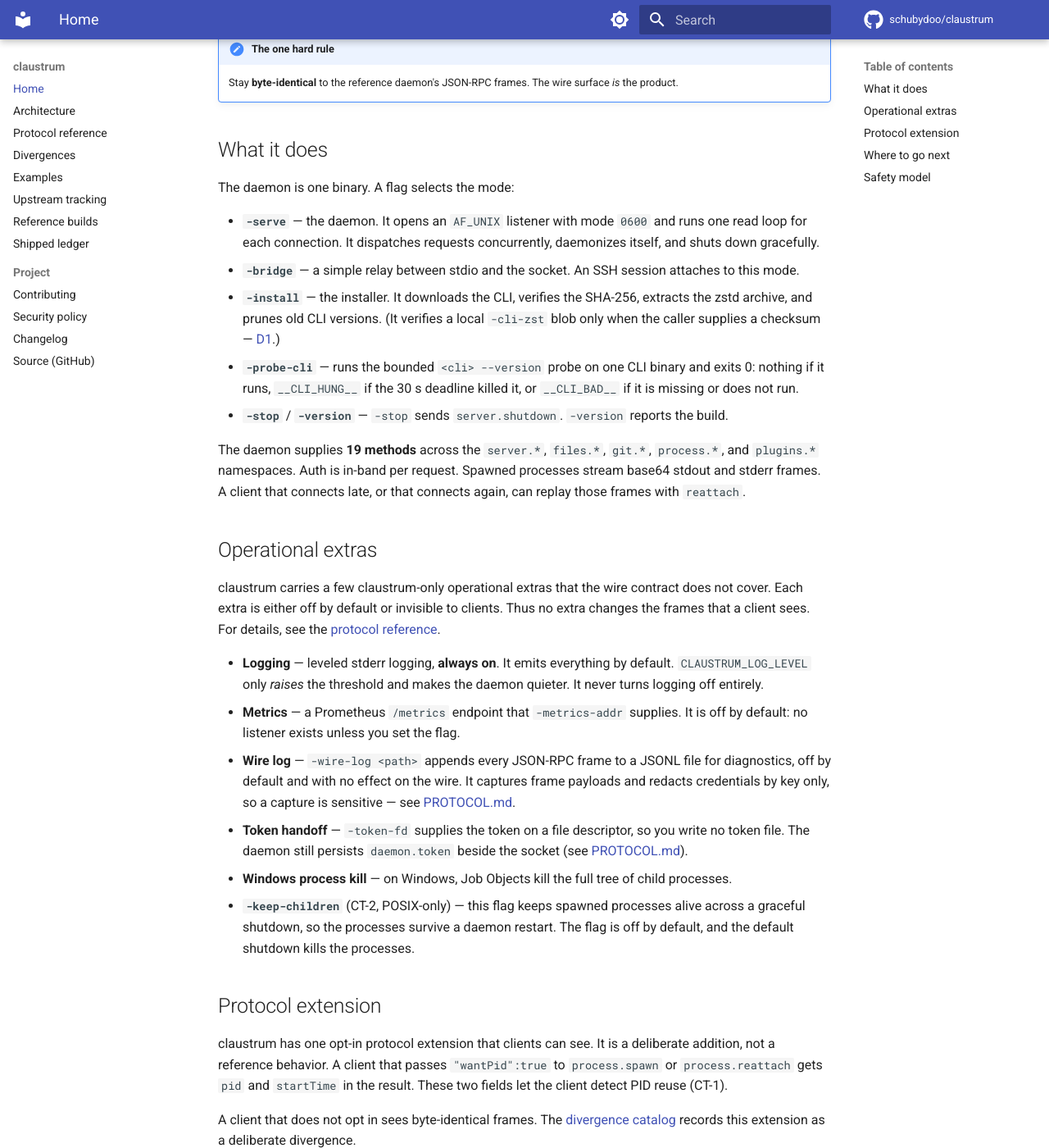
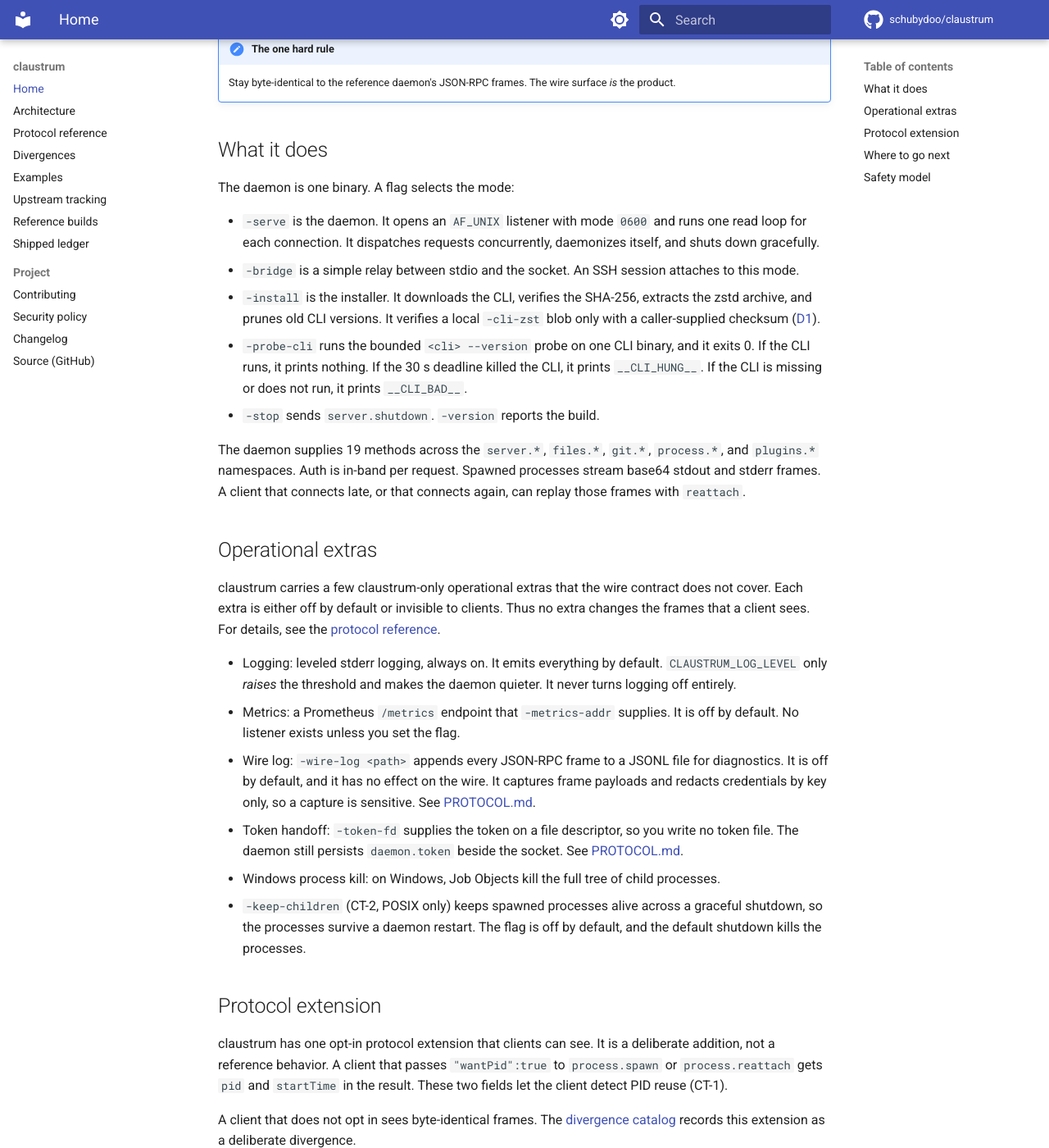
Before and after one commit to schubydoo/claustrum, an MkDocs documentation site: the page built from docs/index.md, in a window 1280 px wide and 1400 px high, scrolled down 328 px. Shown: the whole window at 82% size. Built offline with MkDocs 1.6.1 and Material for MkDocs 9.7.7, drawn with Linux system fonts in a browser that asks for light colours; comment, search, counter and statistics services are not loaded; some of the changed text lies outside the part shown.

Commit message:
docs: rewrite docs/index.md in simple English
Co-Authored-By: Claude Fable 5.1 <noreply@anthropic.com>

```diff
--- a/docs/index.md
+++ b/docs/index.md
@@ -1,6 +1,6 @@
 # claustrum
 
-A tiny, **dependency-light Go daemon**. It is a clean-room reimplementation of
+A tiny, dependency-light Go daemon. It is a clean-room reimplementation of
 the small daemon that hosts a remote Claude Code session over SSH. One binary
 holds three parts: a local CLI-version manager, a process supervisor, and a
 JSON-RPC multiplexer with a replay buffer over an `AF_UNIX` socket.
@@ -11,29 +11,29 @@ decompiler output into the implementation (see
 [`NOTICE`](https://github.com/schubydoo/claustrum/blob/main/NOTICE)).
 
 !!! note "The one hard rule"
-    Stay **byte-identical** to the reference daemon's JSON-RPC frames. The wire
+    Stay byte-identical to the reference daemon's JSON-RPC frames. The wire
     surface *is* the product.
 
 ## What it does
 
 The daemon is one binary. A flag selects the mode:
 
-- **`-serve`** — the daemon. It opens an `AF_UNIX` listener with mode `0600` and
+- `-serve` is the daemon. It opens an `AF_UNIX` listener with mode `0600` and
   runs one read loop for each connection. It dispatches requests concurrently,
   daemonizes itself, and shuts down gracefully.
-- **`-bridge`** — a simple relay between stdio and the socket. An SSH session
+- `-bridge` is a simple relay between stdio and the socket. An SSH session
   attaches to this mode.
-- **`-install`** — the installer. It downloads the CLI, verifies the SHA-256,
-  extracts the zstd archive, and prunes old CLI versions. (It verifies a local
-  `-cli-zst` blob only when the caller supplies a checksum —
-  [D1](DIVERGENCES.md#d1).)
-- **`-probe-cli`** — runs the bounded `<cli> --version` probe on one CLI binary and
-  exits 0: nothing if it runs, `__CLI_HUNG__` if the 30 s deadline killed it, or
-  `__CLI_BAD__` if it is missing or does not run.
-- **`-stop`** / **`-version`** — `-stop` sends `server.shutdown`. `-version`
-  reports the build.
+- `-install` is the installer. It downloads the CLI, verifies the SHA-256,
+  extracts the zstd archive, and prunes old CLI versions. It verifies a local
+  `-cli-zst` blob only with a caller-supplied checksum
+  ([D1](DIVERGENCES.md#d1)).
+- `-probe-cli` runs the bounded `<cli> --version` probe on one CLI binary, and it
+  exits 0. If the CLI runs, it prints nothing. If the 30 s deadline killed the
+  CLI, it prints `__CLI_HUNG__`. If the CLI is missing or does not run, it prints
+  `__CLI_BAD__`.
+- `-stop` sends `server.shutdown`. `-version` reports the build.
 
-The daemon supplies **19 methods** across the `server.*`, `files.*`, `git.*`,
+The daemon supplies 19 methods across the `server.*`, `files.*`, `git.*`,
 `process.*`, and `plugins.*` namespaces. Auth is in-band per request. Spawned processes
 stream base64 stdout and stderr frames. A client that connects late, or that
 connects again, can replay those frames with `reattach`.
@@ -45,21 +45,21 @@ does not cover. Each extra is either off by default or invisible to clients.
 Thus no extra changes the frames that a client sees. For details, see the
 [protocol reference](PROTOCOL.md).
 
-- **Logging** — leveled stderr logging, **always on**. It emits everything by
+- Logging: leveled stderr logging, always on. It emits everything by
   default. `CLAUSTRUM_LOG_LEVEL` only *raises* the threshold and makes the
   daemon quieter. It never turns logging off entirely.
-- **Metrics** — a Prometheus `/metrics` endpoint that `-metrics-addr` supplies.
-  It is off by default: no listener exists unless you set the flag.
-- **Wire log** — `-wire-log <path>` appends every JSON-RPC frame to a JSONL file
-  for diagnostics, off by default and with no effect on the wire. It captures frame
-  payloads and redacts credentials by key only, so a capture is sensitive — see
-  [PROTOCOL.md](PROTOCOL.md).
-- **Token handoff** — `-token-fd` supplies the token on a file descriptor, so
+- Metrics: a Prometheus `/metrics` endpoint that `-metrics-addr` supplies.
+  It is off by default. No listener exists unless you set the flag.
+- Wire log: `-wire-log <path>` appends every JSON-RPC frame to a JSONL file
+  for diagnostics. It is off by default, and it has no effect on the wire. It
+  captures frame payloads and redacts credentials by key only, so a capture is
+  sensitive. See [PROTOCOL.md](PROTOCOL.md).
+- Token handoff: `-token-fd` supplies the token on a file descriptor, so
   you write no token file. The daemon still persists `daemon.token` beside the
-  socket (see [PROTOCOL.md](PROTOCOL.md)).
-- **Windows process kill** — on Windows, Job Objects kill the full tree of child
+  socket. See [PROTOCOL.md](PROTOCOL.md).
+- Windows process kill: on Windows, Job Objects kill the full tree of child
   processes.
-- **`-keep-children`** (CT-2, POSIX-only) — this flag keeps spawned processes
+- `-keep-children` (CT-2, POSIX only) keeps spawned processes
   alive across a graceful shutdown, so the processes survive a daemon restart.
   The flag is off by default, and the default shutdown kills the processes.
 
@@ -79,24 +79,24 @@ divergence.
 
 <div class="grid cards" markdown>
 
-- :material-sitemap: **[Architecture](ARCHITECTURE.md)** — the three runtime
+- :material-sitemap: **[Architecture](ARCHITECTURE.md)**. The three runtime
   roles, the concurrency and replay model, and how a driver uses it.
-- :material-protocol: **[Protocol reference](PROTOCOL.md)** — every method, its
+- :material-protocol: **[Protocol reference](PROTOCOL.md)**. Every method, its
   params, result shape, and error codes.
-- :material-console: **[Examples](EXAMPLES.md)** — worked client sessions over
+- :material-console: **[Examples](EXAMPLES.md)**. Worked client sessions over
   the socket.
-- :material-sync: **[Upstream tracking](UPSTREAM-TRACKING.md)** — how the
+- :material-sync: **[Upstream tracking](UPSTREAM-TRACKING.md)**. How the
   project keeps compatibility with the reference daemon in lock-step.
-- :material-source-branch: **[Divergences](DIVERGENCES.md)** — every deliberate
+- :material-source-branch: **[Divergences](DIVERGENCES.md)**. Every deliberate
   departure from the reference, its default, and how to activate it.
-- :material-format-list-checks: **[Shipped ledger](IMPROVEMENTS.md)** —
-  the completed hardening work, one line per item.
+- :material-format-list-checks: **[Shipped ledger](IMPROVEMENTS.md)**.
+  The completed hardening work, one line per item.
 
 </div>
 
 ## Safety model
 
-`process.spawn` runs arbitrary commands as the daemon's user **by design**.
+`process.spawn` runs arbitrary commands as the daemon's user by design.
 Treat the socket and the token as equivalent to shell access. The
 [security policy](https://github.com/schubydoo/claustrum/blob/main/SECURITY.md)
-holds the full threat model. There is **no telemetry, ever**.
+holds the full threat model. There is no telemetry, ever.
```
